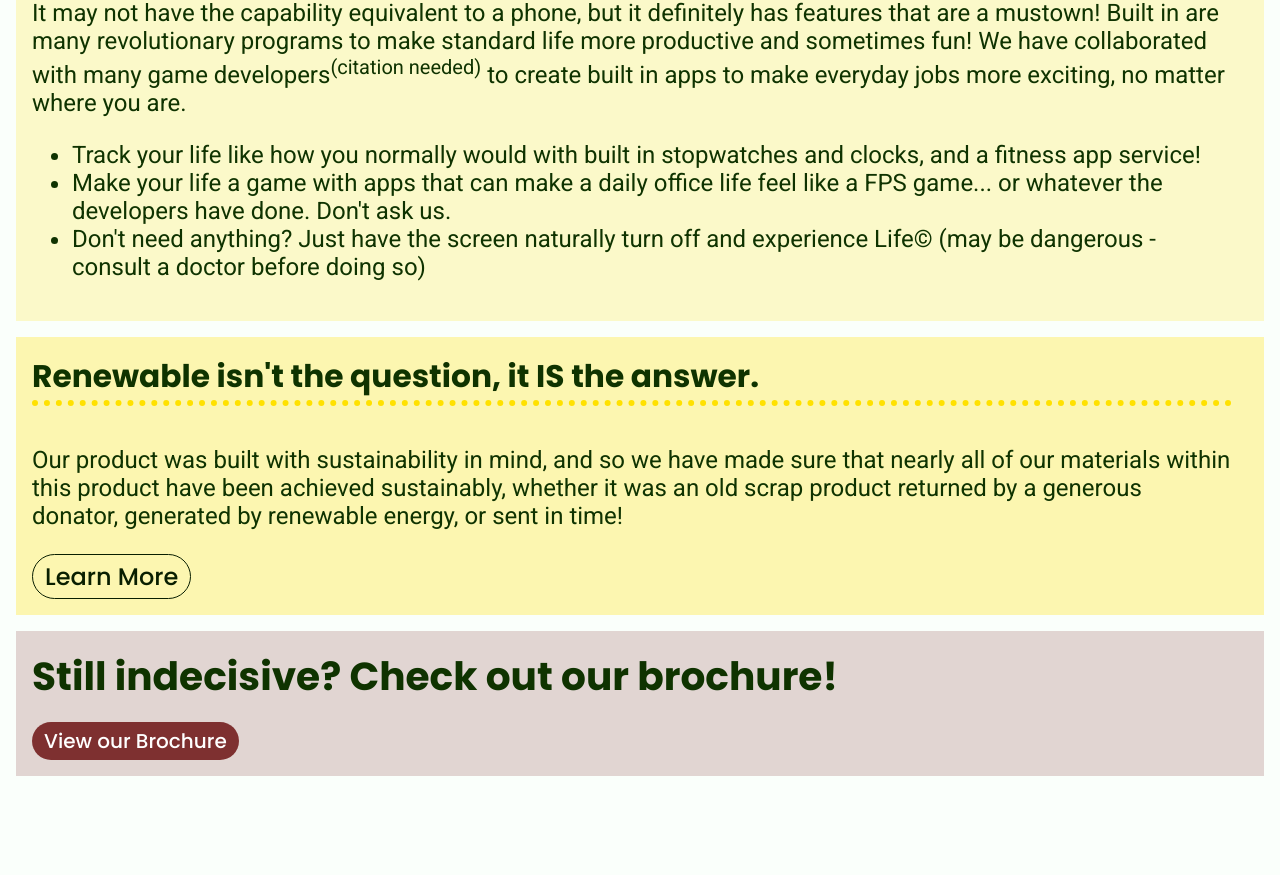
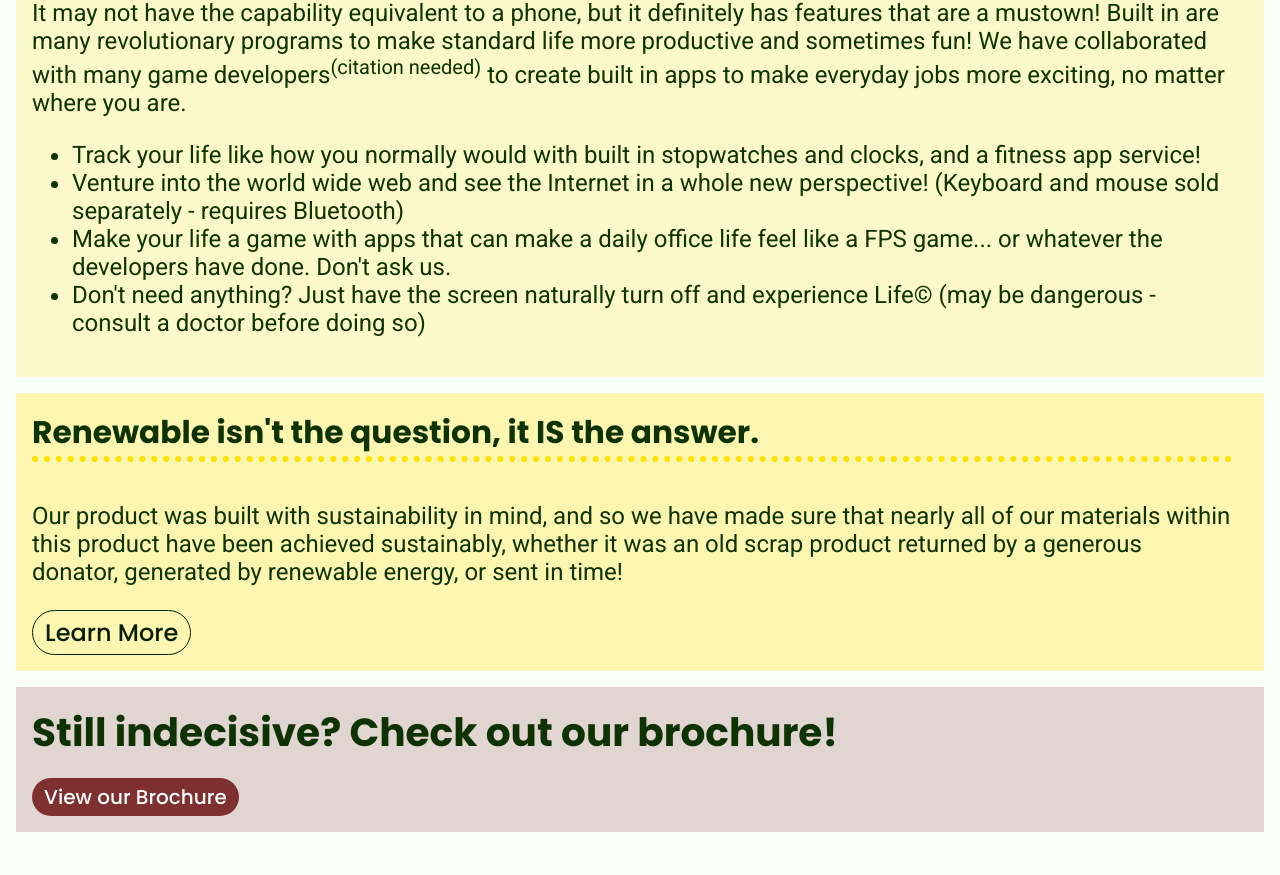
Before and after one commit to JKPotato-Computer/AsianCorp, a plain HTML site: page smartGlasses.html in a window 1280 px wide. Shown: the part 2362-3237 px from the top of the page. Drawn offline with nearby package versions, Linux system fonts and the light colour scheme.

Commit message:
Update smartGlasses.html

```diff
--- a/smartGlasses.html
+++ b/smartGlasses.html
@@ -75,6 +75,7 @@
 				<p>It may not have the capability equivalent to a phone, but it definitely has features that are a mustown! Built in are many revolutionary programs to make standard life more productive and sometimes fun! We have collaborated with many game developers<sup>(citation needed)</sup> to create built in apps to make everyday jobs more exciting, no matter where you are.</p>
 				<ul>
 					<li>Track your life like how you normally would with built in stopwatches and clocks, and a fitness app service!</li>
+					<li>Venture into the world wide web and see the Internet in a whole new perspective! (Keyboard and mouse sold separately - requires Bluetooth)</li>
 					<li>Make your life a game with apps that can make a daily office life feel like a FPS game... or whatever the developers have done. Don't ask us.</li>
 					<li>Don't need anything? Just have the screen naturally turn off and experience Life© (may be dangerous - consult a doctor before doing so)</li>
 				</ul>
```
